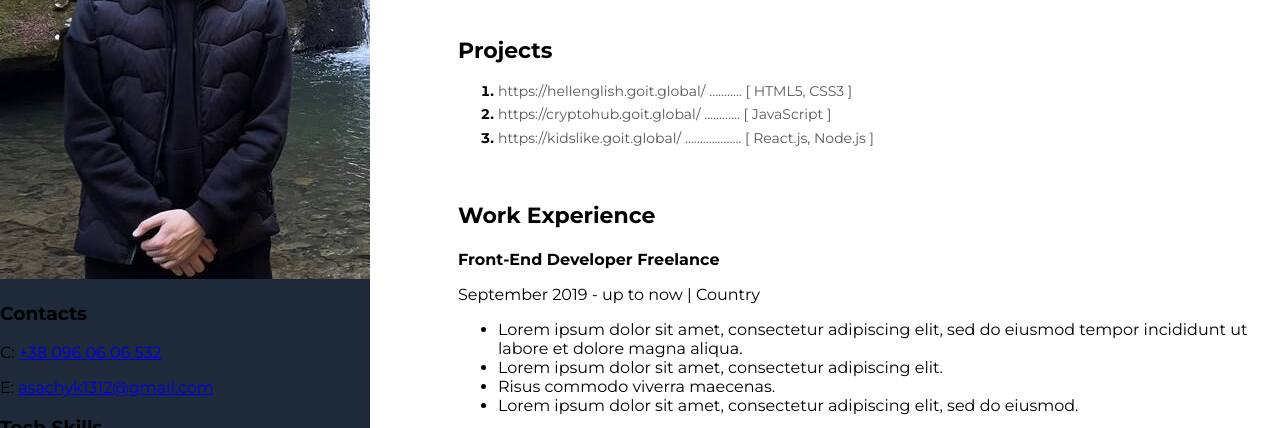
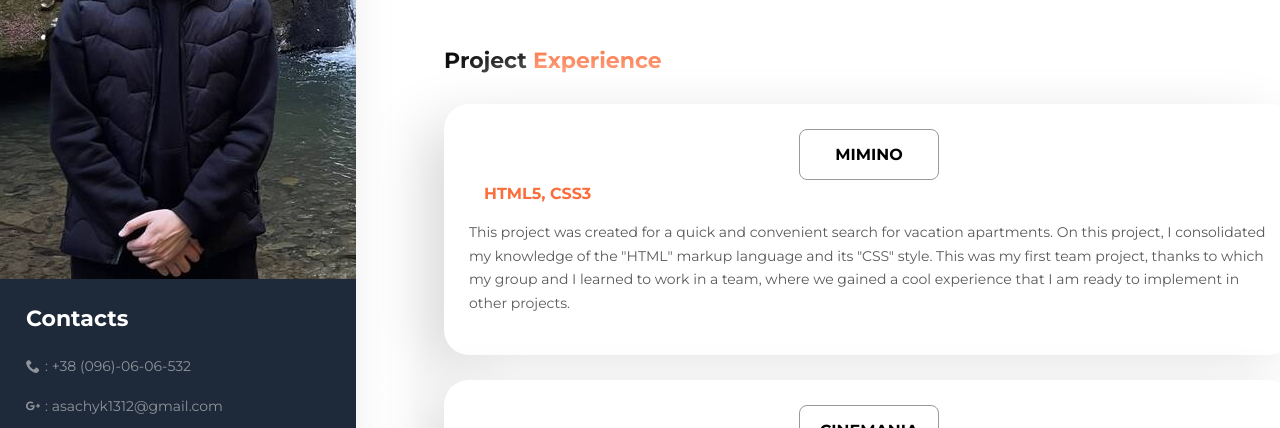
Before and after one commit to AndriySachyk/Andriy_Sachyk_FrontEndDeveloper, a plain HTML site: page index.html in a window 1280 px wide. Shown: the part 308-736 px from the top of the page. Drawn offline with nearby package versions, Linux system fonts and the light colour scheme.

Commit message:
update resume

```diff
--- a/css/style.css
+++ b/css/style.css
@@ -15,15 +15,22 @@ body{
     justify-content: center;
     padding-top: 40px;
     padding-bottom: 40px;
+    padding-right: 40px;
+    padding-left: 40px;
+
 }
 
 .main_content{
     width: 1200px;
-    height: 1319px;
+    /* height: 1319px; */
     background: #FFF;
     box-shadow: 6px 6px 20px 0px rgba(0, 0, 0, 0.10);
     padding-left: 88px;
     padding-top: 102px;
+    border-top-right-radius: 15px;
+    border-bottom-right-radius: 15px;
+    box-shadow:  -20px 20px 60px #d9d9d9,
+    20px -20px 60px #ffffff;
 }
 
 /* ==============about=============== */
@@ -51,6 +58,8 @@ body{
     font-weight: 400;
     line-height: 1.7;
     color: #595959;
+    margin: 0;
+    margin-bottom: 50px;
 }
 
 
@@ -64,37 +73,141 @@ body{
 }
 
 .title{
-    margin-bottom: 12px;
+    margin-bottom: 30px;
     font-size: 22px;
 }
 
-.project_link{
-    text-decoration: none;
+.title_projects{
+    color: #FB6D3A;
+}
+
+.project{
+    width: 850px;
+    padding-top: 25px;
+    padding-bottom: 25px;
+    padding-right: 25px;
+    padding-left: 25px;
+    border-radius: 25px;
+    background: #FFFFFF;
+    box-shadow:  -20px 20px 60px #d9d9d9,
+                20px -20px 60px #ffffff;
+    display: flex;
+    flex-direction: column;
+}
+
+.project_list{
+    display: flex;
+    flex-direction: column;
+    gap: 25px;
+    list-style: none;
+    margin: 0;
+    padding: 0;
+}
+
+.link_project {
+  color: black;
+  text-decoration: none;
+  cursor: pointer;
+  outline: none;
+  border: none;
+  background: transparent;
+  margin-left: auto;
+  margin-right: auto;
+  border-radius: 8px;
+
+}
+
+.box {
+    width: 140px;
+    /* height: auto; */
+    float: left;
+    transition: .5s linear;
+    position: relative;
+    display: block;
+    overflow: hidden;
+    padding: 15px;
+    text-align: center;
+    margin: 0 5px;
+    background: transparent;
+    text-transform: uppercase;
+    font-weight: 600;
+    border-radius: 8px;
+    margin: 0;
+    border: solid #999999 1px;
+  }
+
+
+  .box:before {
+    position: absolute;
+    content: '';
+    left: 0;
+    bottom: 0;
+    height: 4px;
+    width: 100%;
+    border-bottom: 4px solid transparent;
+    border-left: 4px solid transparent;
+    box-sizing: border-box;
+    transform: translateX(100%);
+    border-radius: 8px;
+  }
+
+  .box:after {
+    position: absolute;
+    content: '';
+    top: 0;
+    left: 0;
+    width: 100%;
+    height: 4px;
+    border-top: 4px solid transparent;
+    border-right: 4px solid transparent;
+    box-sizing: border-box;
+    transform: translateX(-100%);
+    border-radius: 8px;
+  }
+
+  .box:hover, .link_project:focus{
+    /* border-color: #FFF; */
+    color: #FB6D3A;
+    box-shadow: 0 5px 15px rgba(0, 0, 0, 0.5);
+  }
+
+  .box:hover:before, .link_project:focus .box:before {
+    border-color: #FB6D3A;
+    height: 100%;
+    transform: translateX(0);
+    transition: .3s transform linear, .3s height linear .3s;
+    outline: none;
+
+  }
+
+  .box:hover:after, .link_project:focus .box:after {
+    border-color: #FB6D3A;
+    height: 100%;
+    transform: translateX(0);
+    transition: .3s transform linear, .3s height linear .5s;
+  }
+
+
+
+
+.text_link_project{
+    display: block;
+    margin: 0;
+    color: #FB6D3A;
+    font-size: 16px;
+    font-weight: 600;
+    line-height: 1.7;
+    margin-left: 15px;
+
+}
+
+.project_info{
+    display: block;
     color: #595959;
     font-size: 14px;
     font-weight: 400;
     line-height: 1.7;
-
 }
-
-ol li::marker {
-    color: #000;
-    font-size: 14px;
-    font-style: normal;
-    font-weight: 700;
-    line-height: 1.7;
-}
-
-.project_link:hover > ol li::marker, .project_link:focus > ol li::marker {
-    color: #FB6D3A;
-}
-
-
-.project_link:hover, .project_link:focus ol li::marker {
-    color: #FB6D3A;
-    text-decoration: underline;
-}
-
 
 /* ==============/projects=============== */
 /* ==============work=============== */
@@ -111,9 +224,7 @@ ol li::marker {
     font-size: 16px;
 }
 
-.period_three_organization{
-    margin-bottom: 8px;
-}
+
 
 /* ==============/work=============== */
 /* ==============Education=============== */
@@ -134,19 +245,89 @@ ol li::marker {
 /* ============Sidebar=============== */
 
 
+.sidebar_title{
+    color: #FFF;
+    font-size: 22px;
+    font-weight: 700;
+}
+
+
+
 .sidebar{
     position: relative;
+    padding-left: 40px;
     padding-top: 40px;
     width: 370px;
     background-color: #1E2939;
+    border-top-left-radius: 15px;
+    border-bottom-left-radius: 15px;
+    box-shadow:  -20px 20px 60px #d9d9d9,
+    20px -20px 60px #ffffff;
+}
+
+
+
+
+.photo{
+    position: relative;
+    width: 370px;
+    left: -40px;
+    /* height: 354px; */
+}
+
+
+.tech_skills_text, .soft_skill_text{
+    color: #FFF;
+    font-size: 14px;
+    font-weight: 400;
+    line-height: 1.7;
 
 }
 
-
-.photo{
-
-    width: 370px;
-    /* height: 354px; */
+.tech_skill_list, .soft_skill_list{
+    padding-left: 16px;
 }
 
+.soft_skill_item::marker, .tech_skill_item::marker{
+    color: #FB6D3A;
+    font-family: Montserrat;
+    font-size: 14px;
+    font-style: normal;
+    font-weight: 700;
+    line-height: 24px;
+}
+
+.contact_link{
+    display: flex;
+    align-items: center;
+    opacity: 0.5;
+    color: #FFF;
+    font-family: Montserrat;
+    font-size: 14px;
+    font-style: normal;
+    font-weight: 400;
+    line-height: 24px;
+    text-decoration: none;
+}
+
+
+.icon-contacts{
+    /* width: 14px;
+    height: 14px; */
+    fill: #FFF;
+    margin-right: 5px;
+}
+
+
+
+.contact_link:hover{
+    color: #FB6D3A;
+    opacity: 1;
+}
+
+.contact_link:hover .icon-contacts{
+    fill: #FB6D3A;
+}
+
+
 /* ============/Sidebar=============== */
--- a/index.html
+++ b/index.html
@@ -25,30 +25,33 @@
         </div>
         <!--Projects-->
         <div class="projects">
-            <h3 class="title">Projects</h3>
-            <ol class="project_list">
-                <li class="project_list">
-                    <span class="project"><a href="https://hellenglish.goit.global/" class="project_link">https://hellenglish.goit.global/
-                        ...........
-                        <span class="project_bracket">[</span>
-                         HTML5, CSS3 <span class="project_bracket">]</span> </a></span>
+            <h3 class="title">Project <span class="title_projects">Experience</span></h3>
+            <ul class="project_list">
+                <li class="projects_item">
+                    <span class="project">
+                        <a href="https://ludmilka-k.github.io/team-light-balance/" class="link_project">   <span class="box">
+                            MIMINO
+                        </span>  </a>
+                        <h4 class="text_link_project"> HTML5, CSS3</h4>
+                        <p class="project_info"> This project was created for a quick and convenient search for vacation apartments. On this project, I consolidated my knowledge of the "HTML" markup language and its "CSS" style. This was my first team project, thanks to which my group and I learned to work in a team, where we gained a cool experience that I am ready to implement in other projects. </p>
+
                 </li>
                 <li class="projects_item">
-                    <span class="project"><a href="https://cryptohub.goit.global/" class="project_link">https://cryptohub.goit.global/
-                        ............
-                        <span class="project_bracket">[</span> JavaScript <span class="project_bracket">]</span></a></span>
+                    <span class="project">
+                        <a href="https://zakzanko.github.io/cinemania_group-9/" class="link_project">   <span class="box">
+                            CINEMANIA
+                        </span>  </a>
+                        <h4 class="text_link_project"> HTML5, CSS3, JS</h4>
+                        <p class="project_info"> With Cinemania, users can easily find a movie, popular new movies, movies of the week, or read a short description of a movie, as well as add it to the library for later viewing. This project gave me the opportunity to consolidate my "JS" knowledge and gain additional teamwork experience.</p>
+
                 </li>
-                <li class="projects_item">
-                    <span class="project"><a href="https://kidslike.goit.global/" class="project_link">https://kidslike.goit.global/
-                        ...................
-                        <span class="project_bracket">[</span> React.js, Node.js <span class="project_bracket">]</span></a></span>
-                </li>
-            </ol>
+
+            </ul>
 
         </div>
         <!--Work-->
         <div class="work">
-            <h3 class="title">Work Experience</h3>
+            <h3 class="title">Work <span class="title_projects">Experience</span></h3>
             <!--company 1-->
             <div class="company">
                 <h4 class="work_position">Front-End Developer <span class="organization">Freelance</span>  </h4>
@@ -73,7 +76,7 @@
 
                 <p class="position_university">Psychologist</p>
 
-                <p class="period_university">September 2020 - until now  <span class="line_university">|</span>    Ukraine/p>
+                <p class="period_university">September 2020 - until now  <span class="line_university">|</span>    Ukraine</p>
             </div>
         </div>
     </div>
@@ -85,14 +88,27 @@
             <h3 class="sidebar_title">Contacts</h3>
             <div>
                 <p>
-                    <span class="contact_type">C:</span>
-                    <a href="tel:+380960606532" class="contact_link">+38 096 06 06 532</a>
+                    <a href="tel:+380960606532" class="contact_link">
+                        <svg class="icon-contacts" width="14" height="14">
+                            <use href="./images/symbol-defs.svg#icon-phone"> </use>
+                        </svg> :  +38 (096)-06-06-532
+                    </a>
                 </p>
 
                 <p>
-                    <span class="contact_type">E:</span>
-                    <a href="mailto:asachyk1312@gmail.com" class="contact_link">asachyk1312@gmail.com</a>
-                    </p>
+                    <a href="mailto:asachyk1312@gmail.com" class="contact_link">
+                        <svg class="icon-contacts" width="14" height="14">
+                            <use href="./images/symbol-defs.svg#icon-gmail"> </use>
+                        </svg> :  asachyk1312@gmail.com
+                    </a>
+                </p>
+                <p>
+                    <a href="https://www.linkedin.com/in/andriy-sachyk/" class="contact_link">
+                        <svg class="icon-contacts" width="14" height="14">
+                            <use href="./images/symbol-defs.svg#icon-linkedin"> </use>
+                        </svg> :  Linkedin
+                    </a>
+                </p>
             </div>
         </div>
         <!--Tech skill-->
@@ -110,12 +126,13 @@
         </div>
         <!--Soft skill-->
         <div class="soft_skill">
-            <h3 class="soft_skill_title"> Soft Skills</h3>
+            <h3 class="sidebar_title"> Soft Skills</h3>
             <ul class="soft_skill_list">
-                <li class="soft_skill_item"> <span class="soft_skill_text">Scrum</span> </li>
-                <li class="soft_skill_item"> <span class="soft_skill_text">Agile</span> </li>
-                <li class="soft_skill_item"> <span class="soft_skill_text">GTD</span> </li>
-                <li class="soft_skill_item"> <span class="soft_skill_text">Teamwork</span> </li>
+                <li class="soft_skill_item"> <span class="soft_skill_text">Team Work</span> </li>
+                <li class="soft_skill_item"> <span class="soft_skill_text">Attention to detail</span> </li>
+                <li class="soft_skill_item"> <span class="soft_skill_text">Critical thinking</span> </li>
+                <li class="soft_skill_item"> <span class="soft_skill_text">Problem Solving</span> </li>
+                <li class="soft_skill_item"> <span class="soft_skill_text">Strong Adaptation Skills</span> </li>
             </ul>
         </div>
     </div>
```
Also changed, not shown: images/symbol-defs.svg (added).
